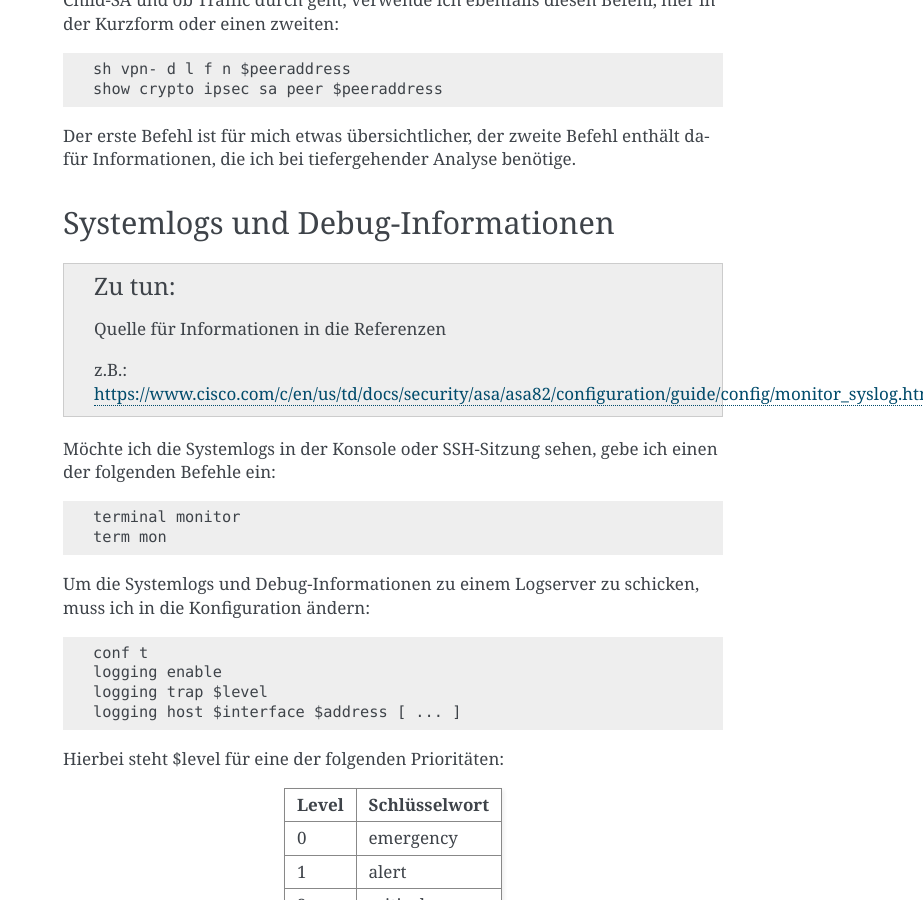
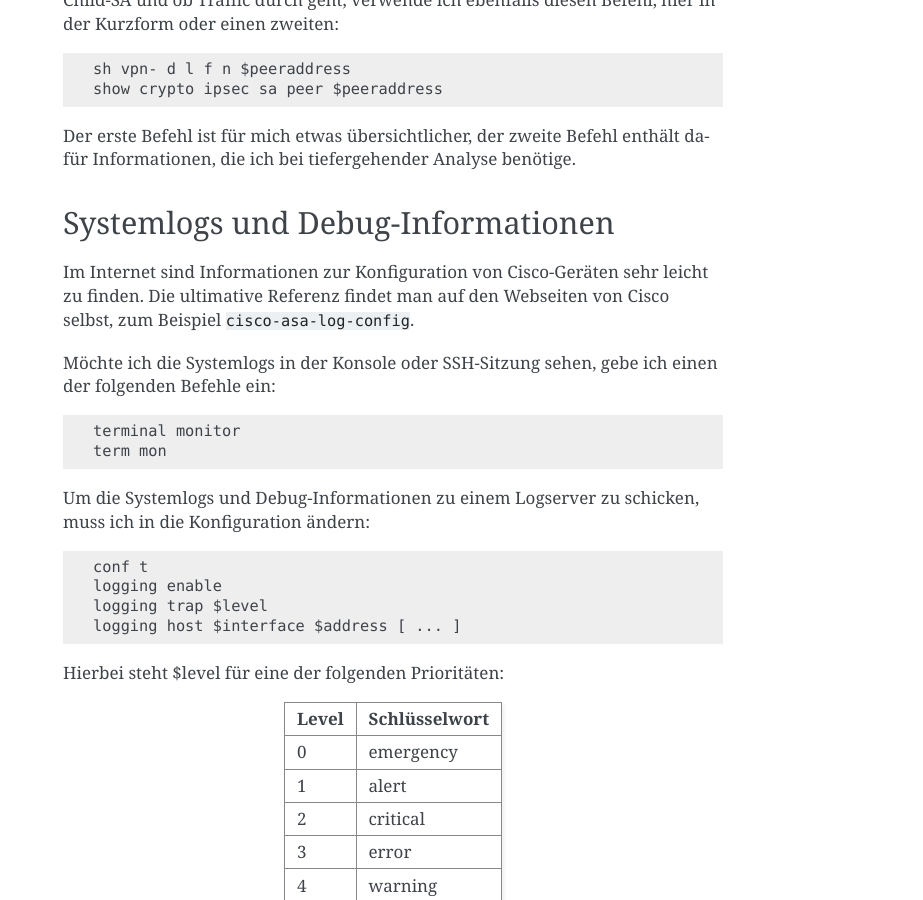
Before and after one commit to matwei-books/Fehlersuche-bei-IPsec-VPN-mit-IKEv2, a Sphinx documentation site: the page built from source/software/cisco-asa.rst, in a window 1280 px wide and 900 px high, scrolled down 1570 px. Shown: the whole window, without its empty margins (357-1280 px from the left). Built offline with Sphinx 7.4.7, drawn with Linux system fonts in a browser that asks for light colours; cross-references to code outside the pages are shown as plain code.

Commit message:
Referenz für Log-Konfiguration zur Cisco ASA aufgenommen

```diff
--- a/source/anhang/troubleshoot-ipsec.bib
+++ b/source/anhang/troubleshoot-ipsec.bib
@@ -378,3 +378,9 @@
   institution = {RFC Editor},
   url = {http://www.rfc-editor.org/rfc/rfc4307.txt},
 }
+
+@Misc{cisco-asa-log-config,
+  title         = {Cisco ASA 5500 Series Configuration Guide using the CLI, 8.2 - Chapter: Configuring Logging},
+  note          = {Accessed: 2019-02-12},
+  url           = {https://www.cisco.com/c/en/us/td/docs/security/asa/asa82/configuration/guide/config/monitor_syslog.html},
+}
--- a/source/software/cisco-asa.rst
+++ b/source/software/cisco-asa.rst
@@ -85,9 +85,10 @@ benötige.
 Systemlogs und Debug-Informationen
 ----------------------------------
 
-.. todo:: Quelle für Informationen in die Referenzen
-
-   z.B.: https://www.cisco.com/c/en/us/td/docs/security/asa/asa82/configuration/guide/config/monitor_syslog.html
+Im Internet sind Informationen zur Konfiguration von Cisco-Geräten sehr
+leicht zu finden.
+Die ultimative Referenz findet man auf den Webseiten von Cisco selbst,
+zum Beispiel :cite:`cisco-asa-log-config`.
 
 Möchte ich die Systemlogs in der Konsole oder SSH-Sitzung sehen, gebe
 ich einen der folgenden Befehle ein::
```
